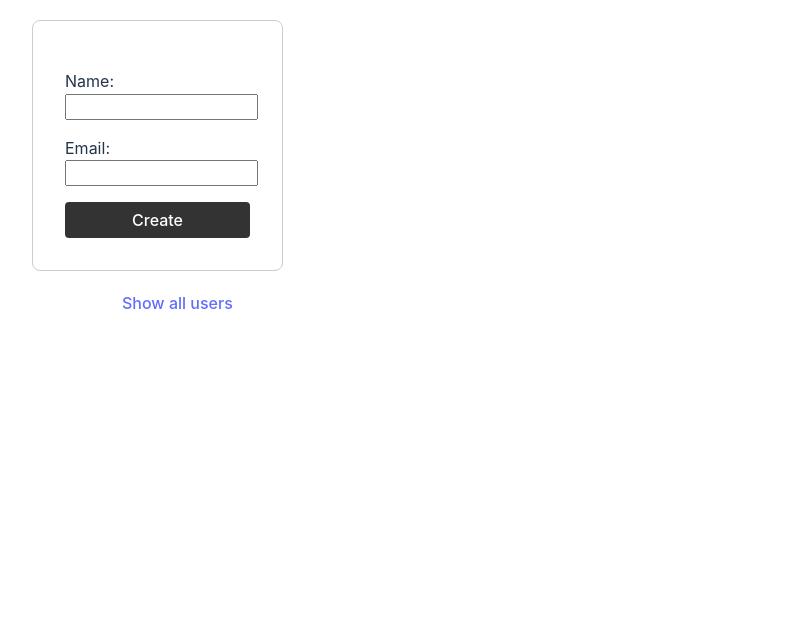
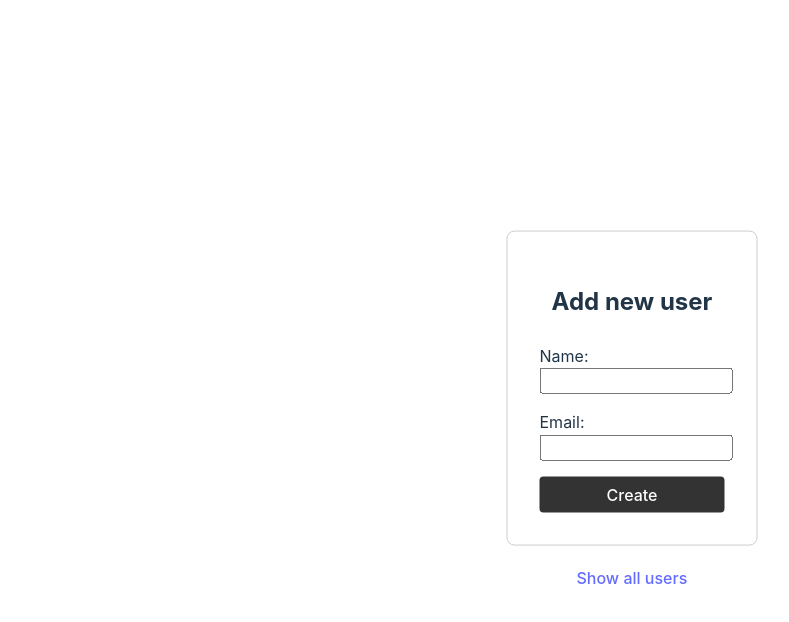
Before and after one commit to igoradastra/simple-cmr, a React (Vite) app: page /new-user in a window 1280 px wide. Shown: the top 622 px of the page, without its empty margins (48-837 px from the left). Built offline with nearby package versions, Linux system fonts and the light colour scheme.

Commit message:
fix: some ui fixes

```diff
--- a/src/pages/Login/index.tsx
+++ b/src/pages/Login/index.tsx
@@ -2,8 +2,10 @@ import { Login } from './Login';
 
 export const LoginPage = () => {
   return (
-    <>
-      <Login />
-    </>
+    <main style={{ display: 'flex', justifyContent: 'center', alignItems: 'center', height: '100vh' }}>
+      <section style={{ position: 'absolute', top: '50%', left: '50%', transform: 'translate(-50%, -50%)' }}>
+        <Login />
+      </section>
+    </main>
   );
 };
--- a/src/pages/NewUser/NewUser.tsx
+++ b/src/pages/NewUser/NewUser.tsx
@@ -44,6 +44,7 @@ export const NewUser = () => {
         borderRadius: '8px',
       }}
     >
+      <h2 style={{ textAlign: 'center', marginBottom: '1.5rem' }}>Add new user</h2>
       <InputField name="name" control={control} label="Name" type="text" />
       <InputField name="email" control={control} label="Email" type="email" />
       <button
--- a/src/pages/NewUser/index.tsx
+++ b/src/pages/NewUser/index.tsx
@@ -4,10 +4,14 @@ import { NewUser } from './NewUser';
 export const NewUserPage = () => {
   return (
     <>
-      <NewUser />{' '}
-      <Link to="/users" style={{ display: 'block', marginTop: '20px', marginLeft: '170px' }}>
-        Show all users
-      </Link>
+      <main style={{ display: 'flex', justifyContent: 'center', alignItems: 'center', height: '100vh' }}>
+        <section style={{ position: 'absolute', top: '50%', left: '50%', transform: 'translate(-50%, -50%)' }}>
+          <NewUser />{' '}
+          <Link to="/users" style={{ display: 'block', marginTop: '20px', marginLeft: '150px' }}>
+            Show all users
+          </Link>
+        </section>
+      </main>
     </>
   );
 };
--- a/src/pages/Users/index.tsx
+++ b/src/pages/Users/index.tsx
@@ -1,18 +1,21 @@
 import { Link, useNavigate } from 'react-router-dom';
 import { UsersList } from './UsersList';
 import { useAuth } from '../../context/useAuth';
+import { useEffect } from 'react';
 
 export const Users = () => {
   const { user, logout } = useAuth();
   const navigate = useNavigate();
 
-  if (!user) {
-    navigate('/');
-    return null;
-  }
+  useEffect(() => {
+    if (!user) {
+      navigate('/login');
+    }
+  }, [user, navigate]);
+
   return (
     <>
-      <div
+      <header
         style={{
           display: 'flex',
           justifyContent: 'flex-end',
@@ -25,8 +28,8 @@ export const Users = () => {
         <Link to="/login" onClick={logout} style={{ textDecoration: 'underline' }}>
           Logout
         </Link>
-      </div>
-      <UsersList />{' '}
+      </header>
+      <UsersList />
       <Link to="/new-user" style={{ display: 'block', marginLeft: '40px' }}>
         Add new user
       </Link>
```
